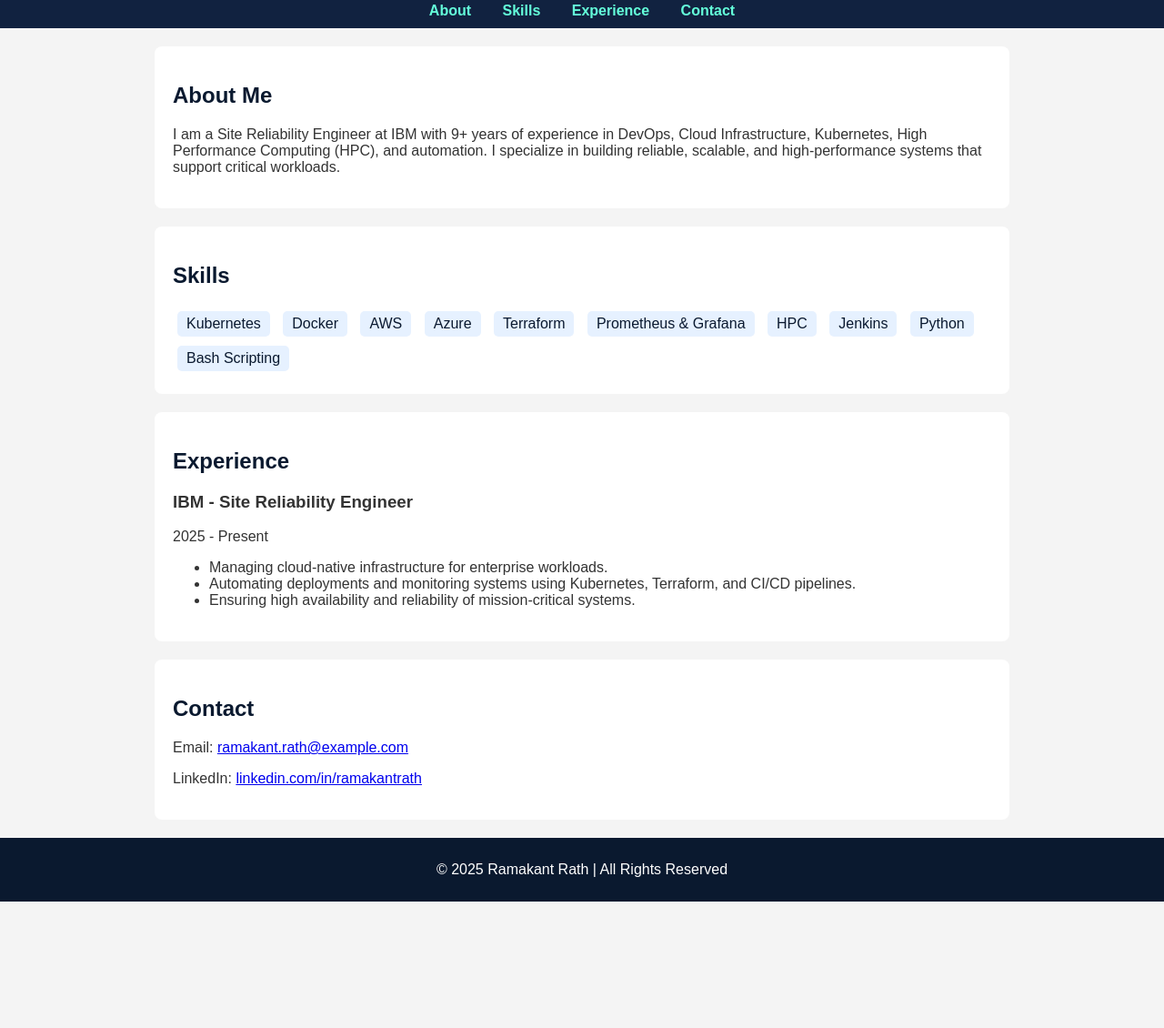
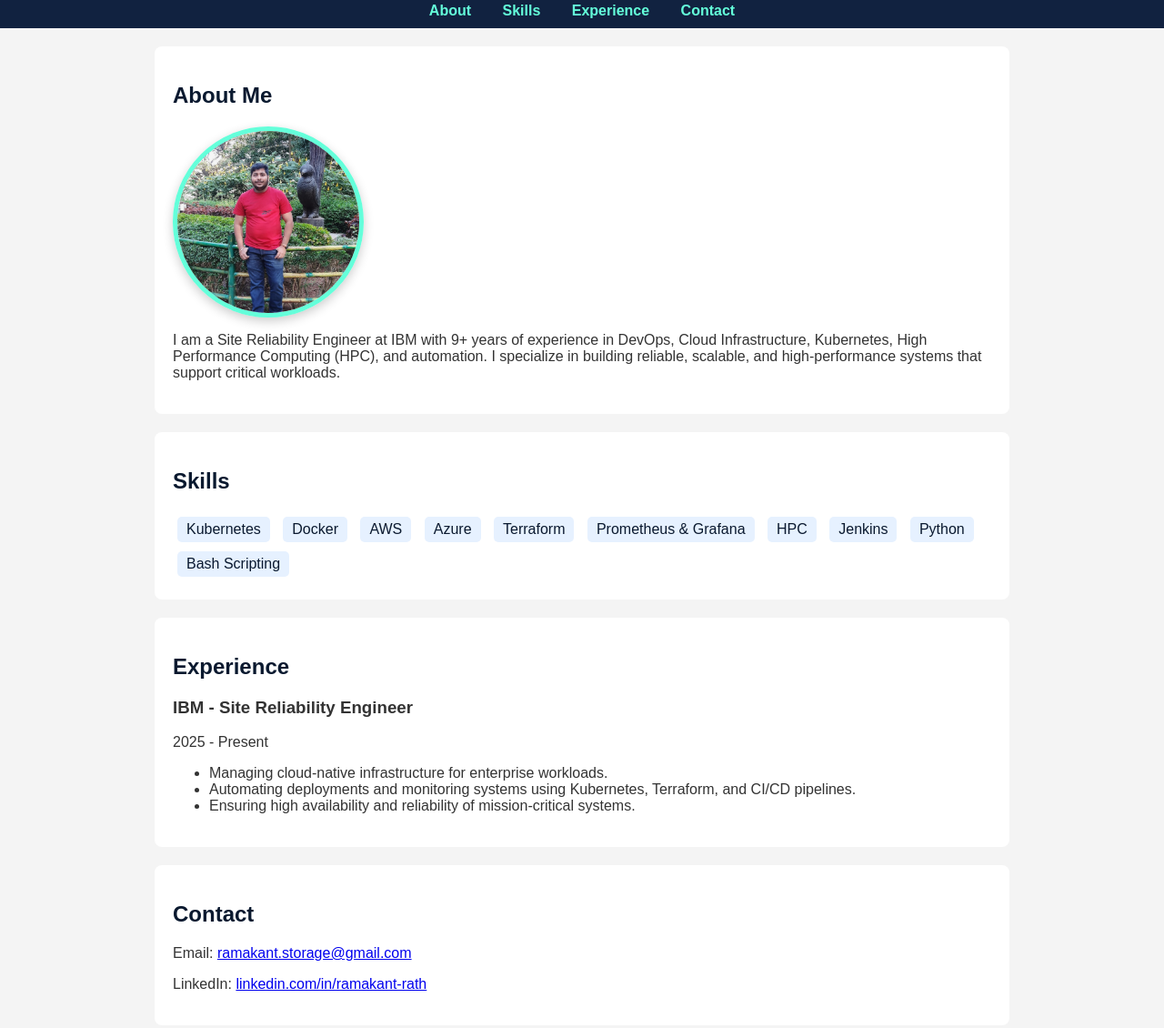
Before and after one commit to ramakant-rath/devops, a plain HTML site: page index.html in a window 1280 px wide. Shown: the part 140-1270 px from the top of the page at 91% size. Before the commit the page ends 1131 px from the top, so only its background shows below. Drawn offline with Linux system fonts and the light colour scheme.

Commit message:
Update index.html

```diff
--- a/index.html
+++ b/index.html
@@ -51,6 +51,20 @@
         h2 {
             color: #0a192f;
         }
+        .about-container {
+            display: flex;
+            flex-wrap: wrap;
+            align-items: center;
+        }
+        .about-container img {
+            width: 200px;
+            height: 200px;
+            border-radius: 50%;
+            border: 5px solid #64ffda;
+            box-shadow: 0px 4px 12px rgba(0,0,0,0.2);
+            object-fit: cover;
+            margin-right: 20px;
+        }
         .skills span {
             background: #e6f1ff;
             color: #0a192f;
@@ -84,11 +98,14 @@
 
 <section id="about">
     <h2>About Me</h2>
-    <p>
-        I am a Site Reliability Engineer at IBM with 9+ years of experience in DevOps, Cloud Infrastructure, Kubernetes,
-        High Performance Computing (HPC), and automation. I specialize in building reliable, scalable, and high-performance systems
-        that support critical workloads.
-    </p>
+    <div class="about-container">
+        <img src="ramakant.jpg" alt="Ramakant Rath">
+        <p>
+            I am a Site Reliability Engineer at IBM with 9+ years of experience in DevOps, Cloud Infrastructure, Kubernetes,
+            High Performance Computing (HPC), and automation. I specialize in building reliable, scalable, and high-performance systems
+            that support critical workloads.
+        </p>
+    </div>
 </section>
 
 <section id="skills" class="skills">
@@ -118,8 +135,8 @@
 
 <section id="contact">
     <h2>Contact</h2>
-    <p>Email: <a href="mailto:ramakant.rath@example.com">ramakant.rath@example.com</a></p>
-    <p>LinkedIn: <a href="https://www.linkedin.com/in/ramakantrath/" target="_blank">linkedin.com/in/ramakantrath</a></p>
+    <p>Email: <a href="mailto:ramakant.storage@gmail.com">ramakant.storage@gmail.com</a></p>
+    <p>LinkedIn: <a href="https://www.linkedin.com/in/ramakant-rath/" target="_blank">linkedin.com/in/ramakant-rath</a></p>
 </section>
 
 <footer>
```
